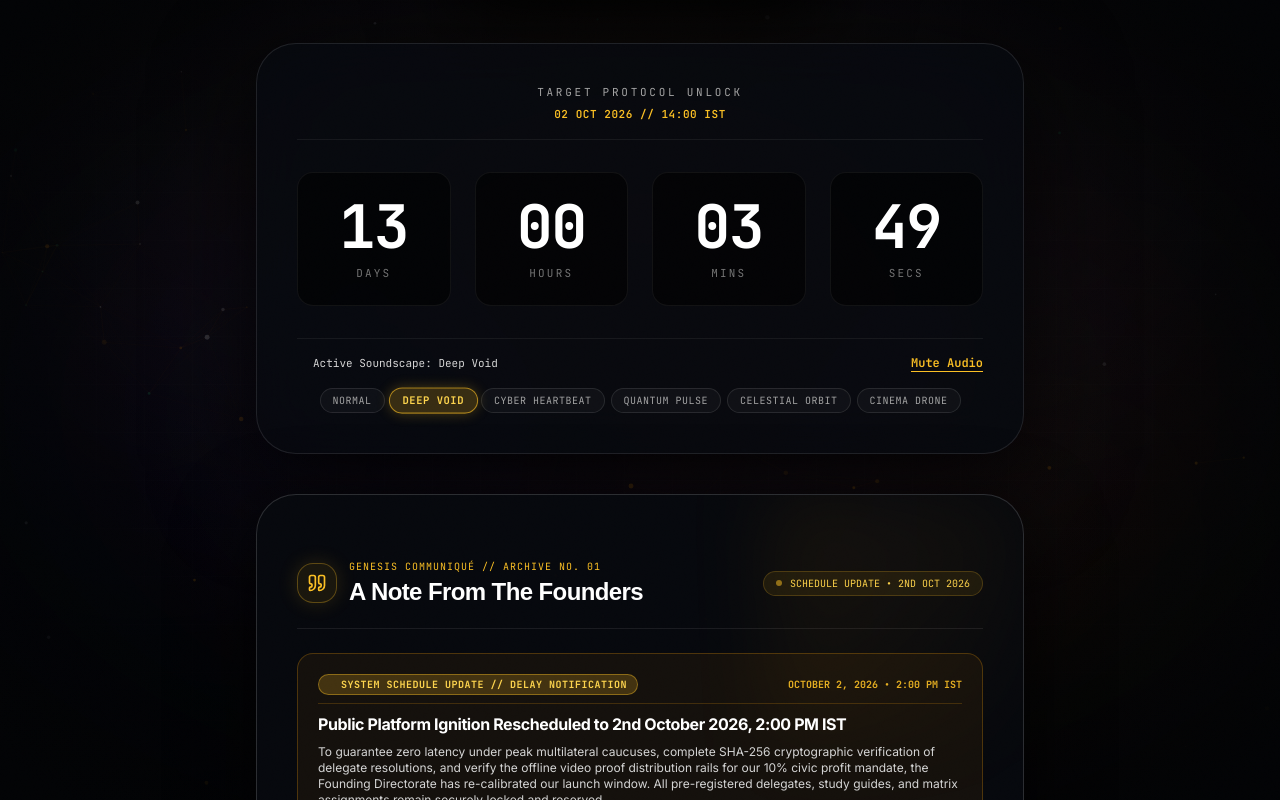
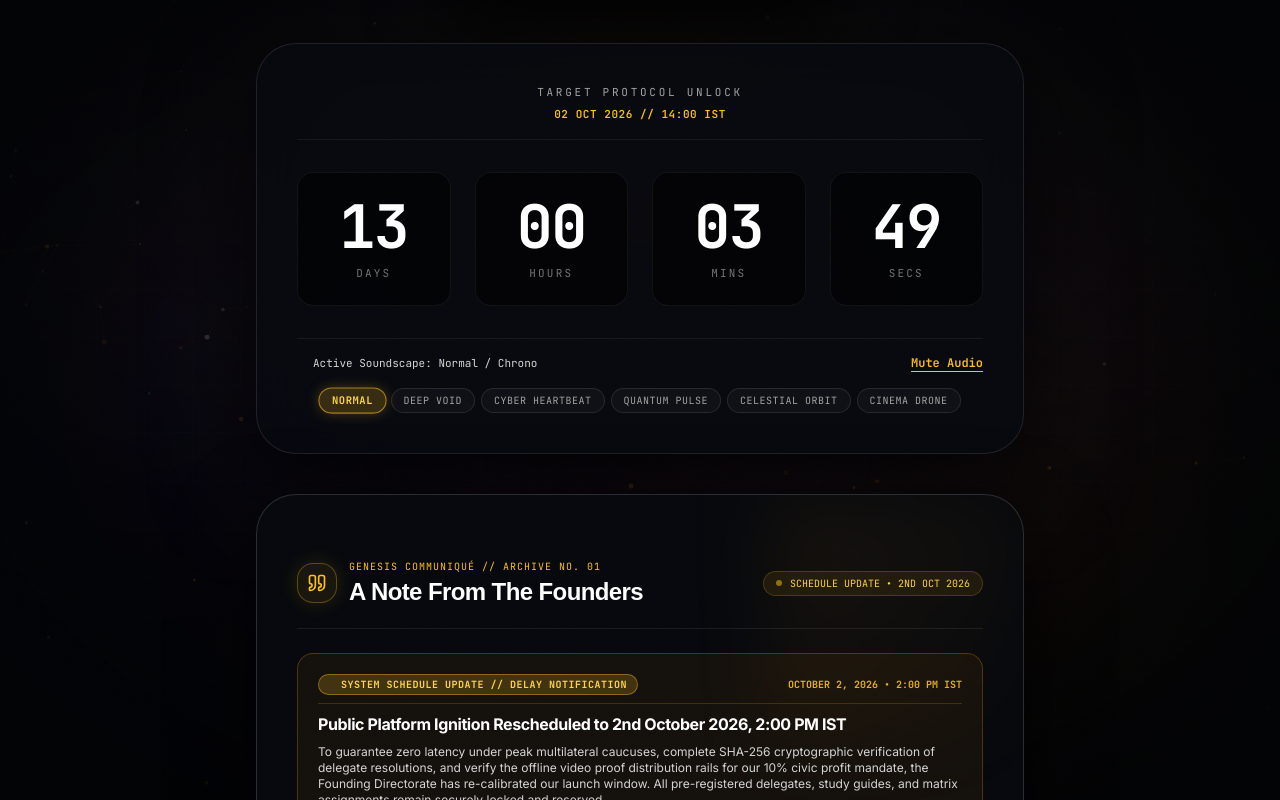
Before and after one commit to yuveerji/zenvitra-beta, a Next.js app: page /countdown in a window 1280 px wide. Both pictures are taken after a click on the button "NORMAL". Shown: the part 958-1758 px from the top of the page. Built offline with nearby package versions, Linux system fonts and the light colour scheme; no server answers; the database is empty; a web font is replaced by a local one.

Commit message:
fix(audio): default soundscape to NORMAL without auto-cycle, set header z-50 so soundscapes menu overlaps above hero text

```diff
--- a/app/countdown/page.tsx
+++ b/app/countdown/page.tsx
@@ -145,13 +145,10 @@ export default function CountdownPage() {
     playTickSoundRef.current = sovereignAudio.playTickSound;
   }, [sovereignAudio.playTickSound]);
 
-  // First user interaction resumes suspended AudioContext without forcing un-mute
+  // First user interaction resumes suspended AudioContext without changing soundscape mode
   useEffect(() => {
     const handleFirstGesture = () => {
-      // Just unlock AudioContext if needed without overriding isMuted state
-      if (!sovereignAudio.isMuted) {
-        sovereignAudio.cycleSoundscape();
-      }
+      // Keep selected soundscape intact, no auto cycling
     };
     window.addEventListener('click', handleFirstGesture, { once: true });
     window.addEventListener('keydown', handleFirstGesture, { once: true });
@@ -161,7 +158,7 @@ export default function CountdownPage() {
       window.removeEventListener('keydown', handleFirstGesture);
       window.removeEventListener('touchstart', handleFirstGesture);
     };
-  }, [sovereignAudio]);
+  }, []);
 
   useEffect(() => {
     const interval = setInterval(() => {
@@ -218,7 +215,7 @@ export default function CountdownPage() {
       </div>
 
       {/* Header Bar */}
-      <header className="relative z-10 w-full max-w-6xl mx-auto px-3.5 sm:px-6 py-3.5 sm:py-6 flex items-center justify-between border-b border-white/[0.07]">
+      <header className="relative z-50 w-full max-w-6xl mx-auto px-3.5 sm:px-6 py-3.5 sm:py-6 flex items-center justify-between border-b border-white/[0.07]">
         <div className="flex items-center gap-2.5 sm:gap-3">
           <div className="relative h-8 w-8 sm:h-9 sm:w-9 flex items-center justify-center shrink-0">
             <img
@@ -283,7 +280,6 @@ export default function CountdownPage() {
             isMuted={sovereignAudio.isMuted}
             soundscape={sovereignAudio.soundscape}
             onSelectSoundscape={(mode) => sovereignAudio.setSoundscape(mode)}
-            onClick={() => sovereignAudio.cycleSoundscape()}
             onToggleMute={() => sovereignAudio.toggleMute()}
           />
         </div>
--- a/components/audio/AudioSpectrumVisualizer.tsx
+++ b/components/audio/AudioSpectrumVisualizer.tsx
@@ -135,7 +135,7 @@ export function AudioSpectrumVisualizer({
               animate={{ opacity: 1, y: 0, scale: 1 }}
               exit={{ opacity: 0, y: 6, scale: 0.96 }}
               transition={{ duration: 0.15, ease: 'easeOut' }}
-              className="fixed inset-x-4 top-20 sm:absolute sm:inset-x-auto sm:right-0 sm:top-full sm:mt-2 w-auto sm:w-80 max-w-[calc(100vw-2rem)] rounded-2xl bg-[#090b10] border border-white/20 shadow-[0_20px_60px_rgba(0,0,0,0.98),0_0_35px_rgba(251,191,36,0.15)] p-2 backdrop-blur-2xl text-left overflow-hidden z-50"
+              className="fixed inset-x-4 top-20 sm:absolute sm:inset-x-auto sm:right-0 sm:top-full sm:mt-2 w-auto sm:w-80 max-w-[calc(100vw-2rem)] rounded-2xl bg-[#07090e] border border-white/25 shadow-[0_25px_80px_rgba(0,0,0,0.99),0_0_35px_rgba(251,191,36,0.2)] p-2 backdrop-blur-2xl text-left overflow-hidden z-[100]"
             >
               <div className="px-3 py-2 border-b border-white/10 flex items-center justify-between">
                 <span className="text-[10px] font-mono uppercase tracking-[0.2em] text-neutral-400 font-bold flex items-center gap-1.5">
--- a/components/audio/useSovereignAudio.ts
+++ b/components/audio/useSovereignAudio.ts
@@ -86,12 +86,12 @@ export interface SovereignAudioState {
 }
 
 export function useSovereignAudio(): SovereignAudioState {
-  const [soundscape, setSoundscape] = useState<AmbientSoundscape>('OFF');
+  const [soundscape, setSoundscape] = useState<AmbientSoundscape>('NORMAL');
   const [isMuted, setIsMuted] = useState(true);
   const [frequencyData, setFrequencyData] = useState<Uint8Array>(new Uint8Array(16));
 
   const isMutedRef = useRef(true);
-  const soundscapeRef = useRef<AmbientSoundscape>('OFF');
+  const soundscapeRef = useRef<AmbientSoundscape>('NORMAL');
 
   useEffect(() => {
     isMutedRef.current = isMuted;
```
